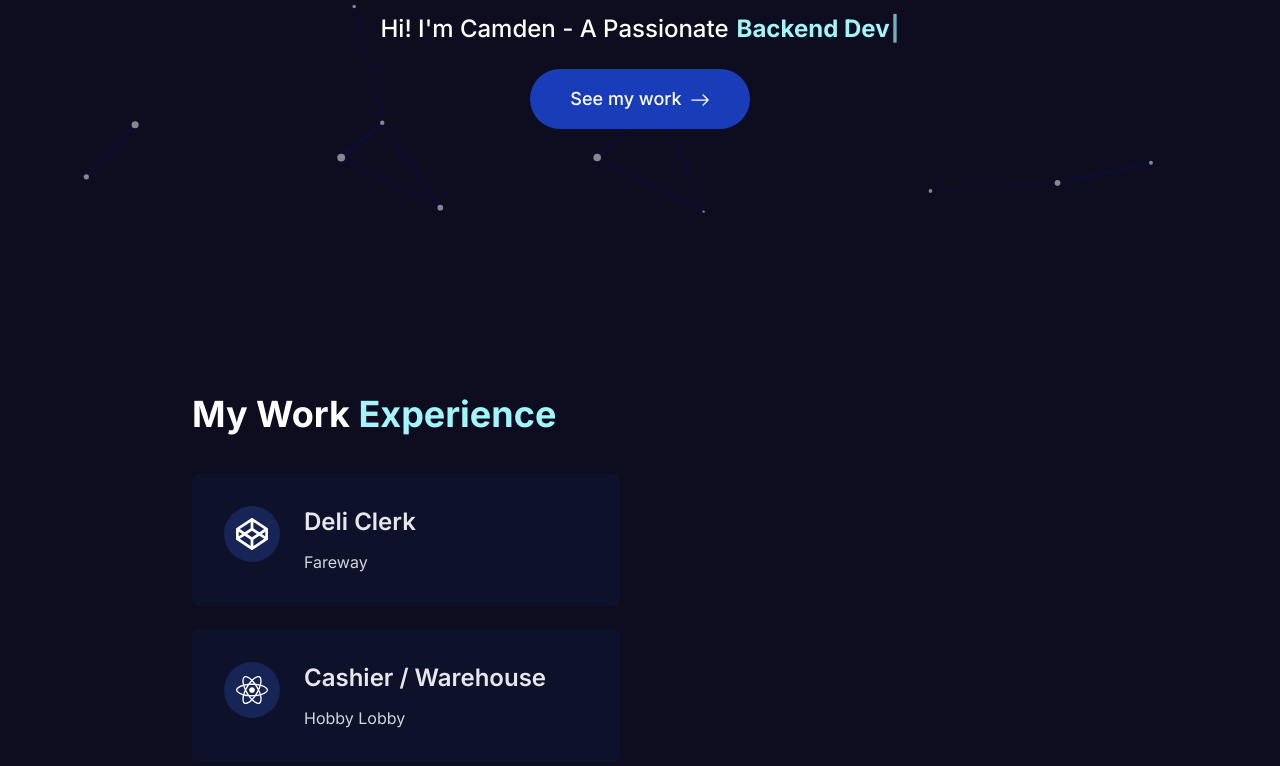
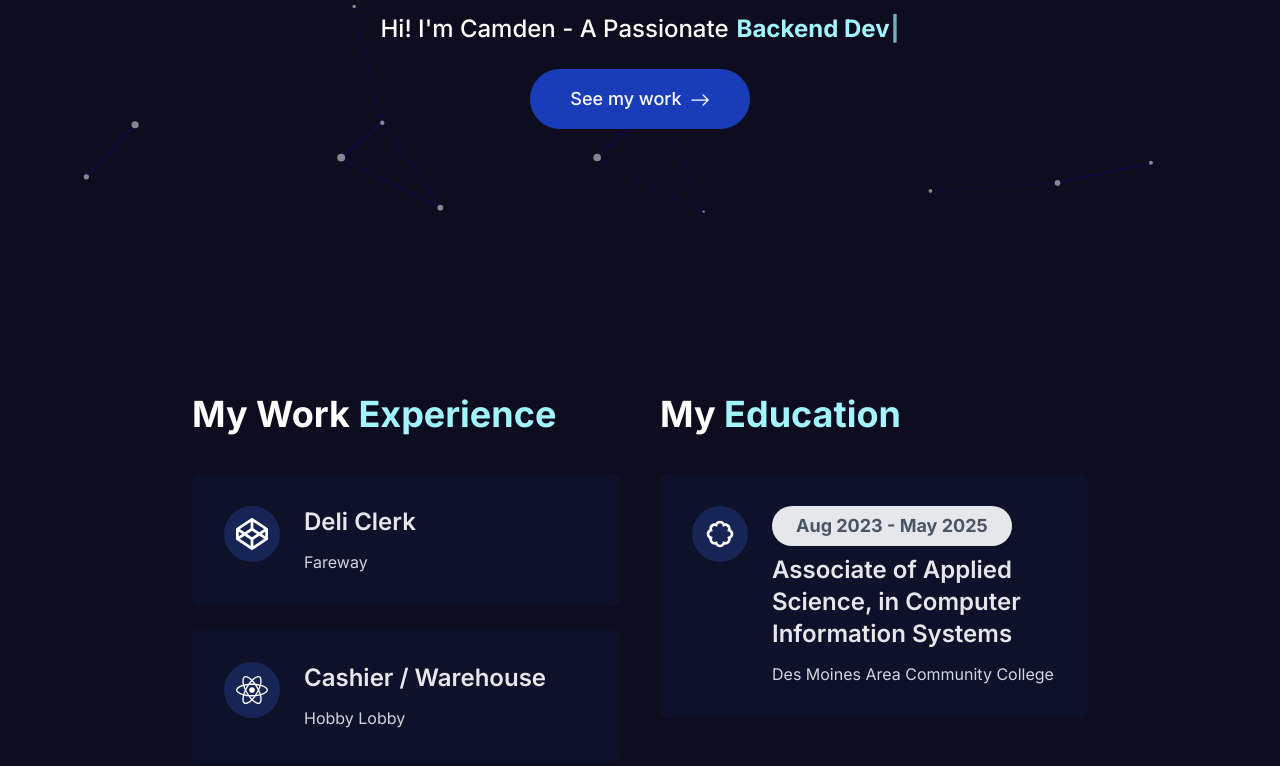
Before and after one commit to Camden-Kirkpatrick/portfolio_website, a Next.js app: page / in a window 1280 px wide. Shown: the part 486-1252 px from the top of the page. Built offline with nearby package versions, Linux system fonts and the light colour scheme.

Commit message:
added education

```diff
--- a/components/Home/Resume/Resume.tsx
+++ b/components/Home/Resume/Resume.tsx
@@ -25,6 +25,20 @@ const Resume = () => {
                     />
                 </div>
             </div>
+            {/* Education */}
+            <div>
+                <h1 className='text-3xl sm:text-4xl font-bold text-white'>
+                    My <span className='text-cyan-200'>Education</span>
+                </h1>
+                <div className='mt-10'>
+                    <ResumeCard
+                        Icon={BiBadge}
+                        role="Associate of Applied Science, in Computer Information Systems"
+                        date="Aug 2023 - May 2025"
+                        description='Des Moines Area Community College'
+                    />
+                </div>
+            </div>
         </div>
     </div>
   )
```
